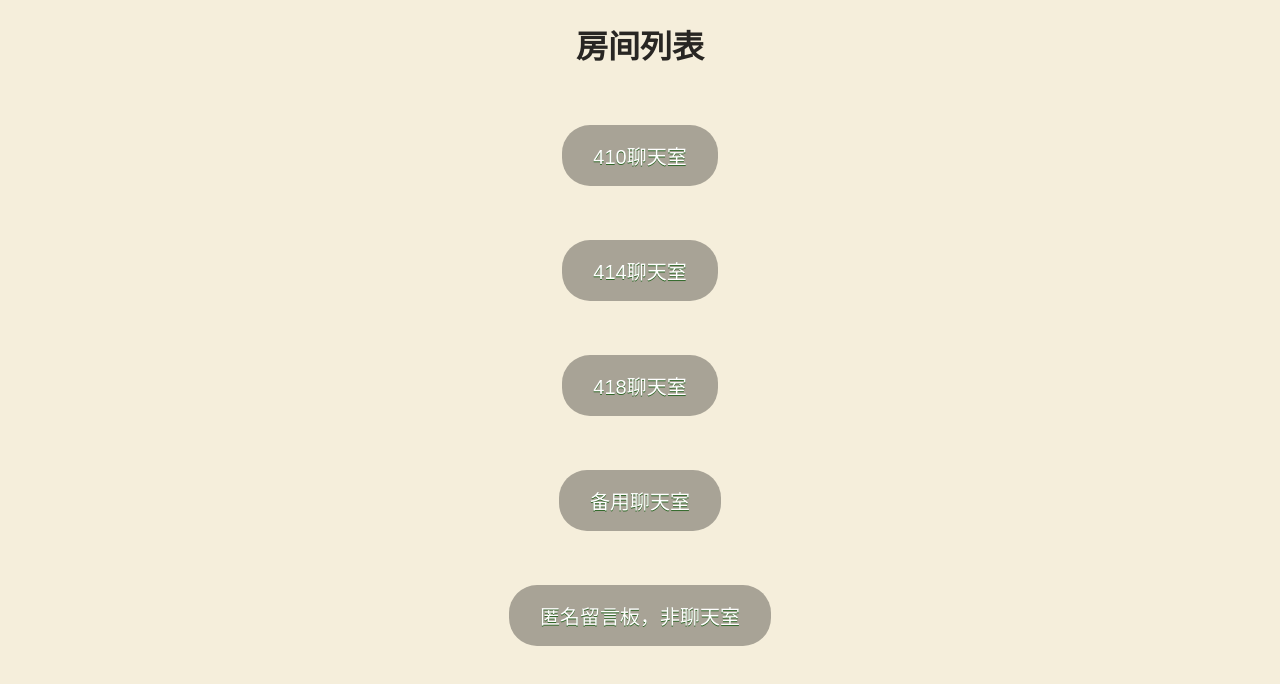
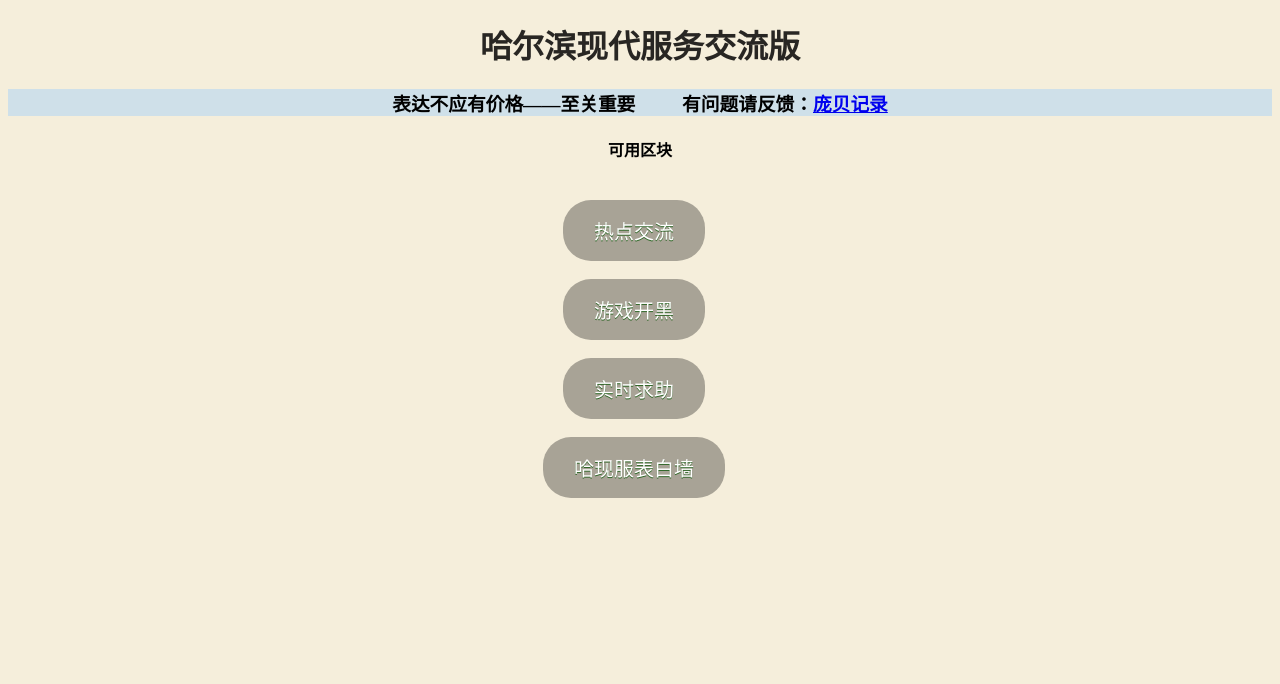
Before and after one commit to starFaith2007/heilongjiang_city_square.github.com, a plain HTML site: page index.html in a window 1280 px wide. Drawn offline with Linux system fonts and the light colour scheme.

Commit message:
新的功能
彻底改版

```diff
--- a/index.html
+++ b/index.html
@@ -2,7 +2,7 @@
 <html>
 
 <head>
-  <title>聊天室</title>
+  <title>哈现服交流板块</title>
 
 
   <style type="text/css">
@@ -33,20 +33,23 @@
 </head>
 
 <body>
-  <h1 style="color: #282623;">房间列表</h1>
-  <br><br>
+  <h1 style="color: #282623;">哈尔滨现代服务交流版</h1>
+
+  <h3><div id="footer" style="background-color:#CFE0E9;clear:both;text-align:center;">
+  表达不应有价格——至关重要	&nbsp;	&nbsp;	&nbsp;	&nbsp;	&nbsp;有问题请反馈：<a href="https://note.ms/xdfw">庞贝记录</a></div>
+  <h4>可用区块</h4>
+  <br>
   <div class="room-box" id="room-box">
     <a>如果你看到这个那一定是js爆炸了</a>
   <div>
-
+  </div></h3>
 </body>
 <script>
   let rooms = {
-    '418':"https://hach.chat/?418roomchat",
-    '414':"https://hach.chat/?414roomchat",
-    '410':"https://hach.chat/?410roomchat",
-    '备用':"https://hach.chat/?affogato",
-    '匿名留言板，非':"https://note.ms/xdfw"
+    '热点交流':"https://hach.chat/?hxfhotchat",
+    '游戏开黑':"https://hach.chat/?hxfgameplaychat",
+    '实时求助':"https://hach.chat/?hxfhelperchat",
+    '哈现服表白墙':"39.101.77.64:3000"
   }
 
   var box=document.getElementById("room-box");
@@ -54,9 +57,11 @@
   box.innerHTML=''
 
   Object.entries(rooms).forEach(([key,value])=>{
-    box.innerHTML+=`<a class="myButton" href="${value}">${key}聊天室</a>
-                    <br><br><br><br>`
+    box.innerHTML+=`<a class="myButton" href="${value}">${key}</a>&nbsp;&nbsp;&nbsp;
+                     <br><br>`
   })
 
 </script>
+
+
 </html>
```
